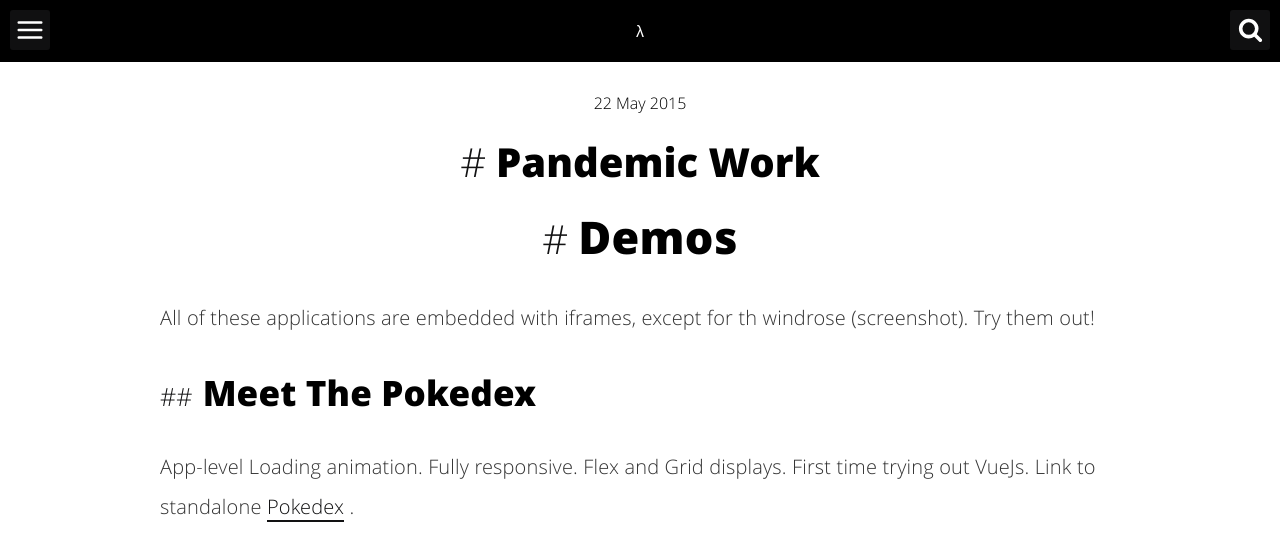
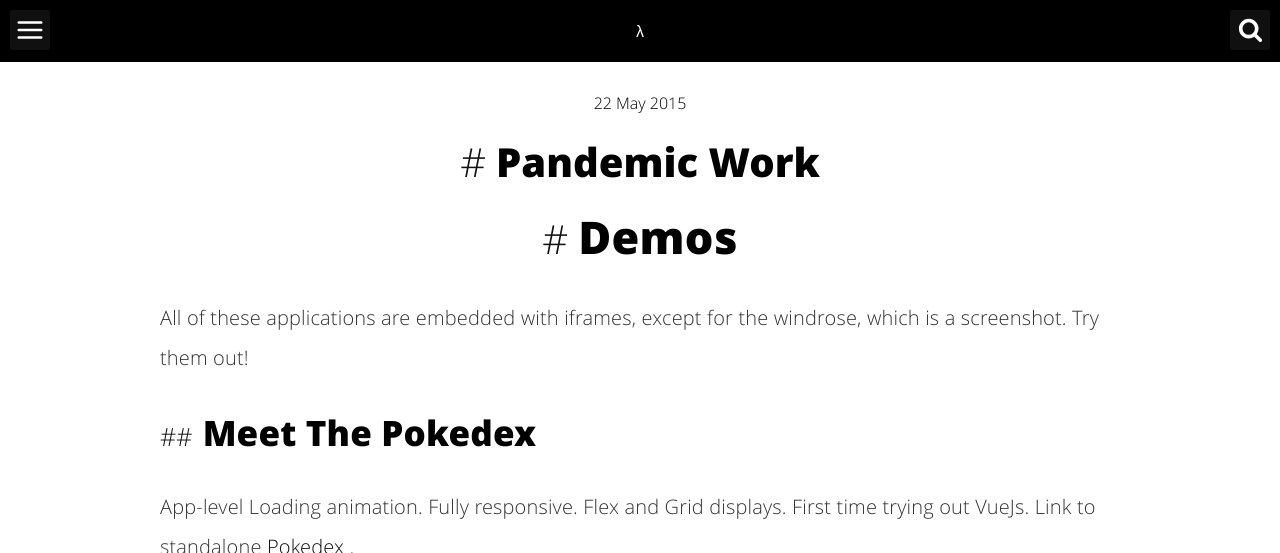
Before and after one commit to teh0xqb/teh0xqb.github.io, a Jekyll site: the page built from _posts/2020-05-22-pandemic.md, in a window 1280 px wide and 900 px high, cut to the strip 0-553 px from the top of the window. Built offline with Jekyll 4.4.1, drawn with Linux system fonts in a browser that asks for light colours; comment, search, counter and statistics services are not loaded.

Commit message:
now poke poke doesnt work but thats fine for now

```diff
--- a/_posts/2020-05-22-pandemic.md
+++ b/_posts/2020-05-22-pandemic.md
@@ -13,14 +13,15 @@
 
 # Demos
 
-All of these applications are embedded with iframes, except for th windrose (screenshot). Try them out!
+All of these applications are embedded with iframes, except for the windrose, which is a screenshot. Try them out!
+
 ## Meet The Pokedex
 
 App-level Loading animation. Fully responsive. Flex and Grid displays.
-First time trying out VueJs. Link to standalone [Pokedex](http://64.227.22.97) .
+First time trying out VueJs. Link to standalone [Pokedex](https://teh0xqb.com/pokedex) .
 
 <div class="demo-container">
-    <iframe class="demo" src="https://teh0xqb.com/" title="Pokedex" width="100%"></iframe>
+    <iframe class="demo" src="https://teh0xqb.com/pokedex" title="Pokedex" width="100%"></iframe>
 </div>
 
 ---
```
